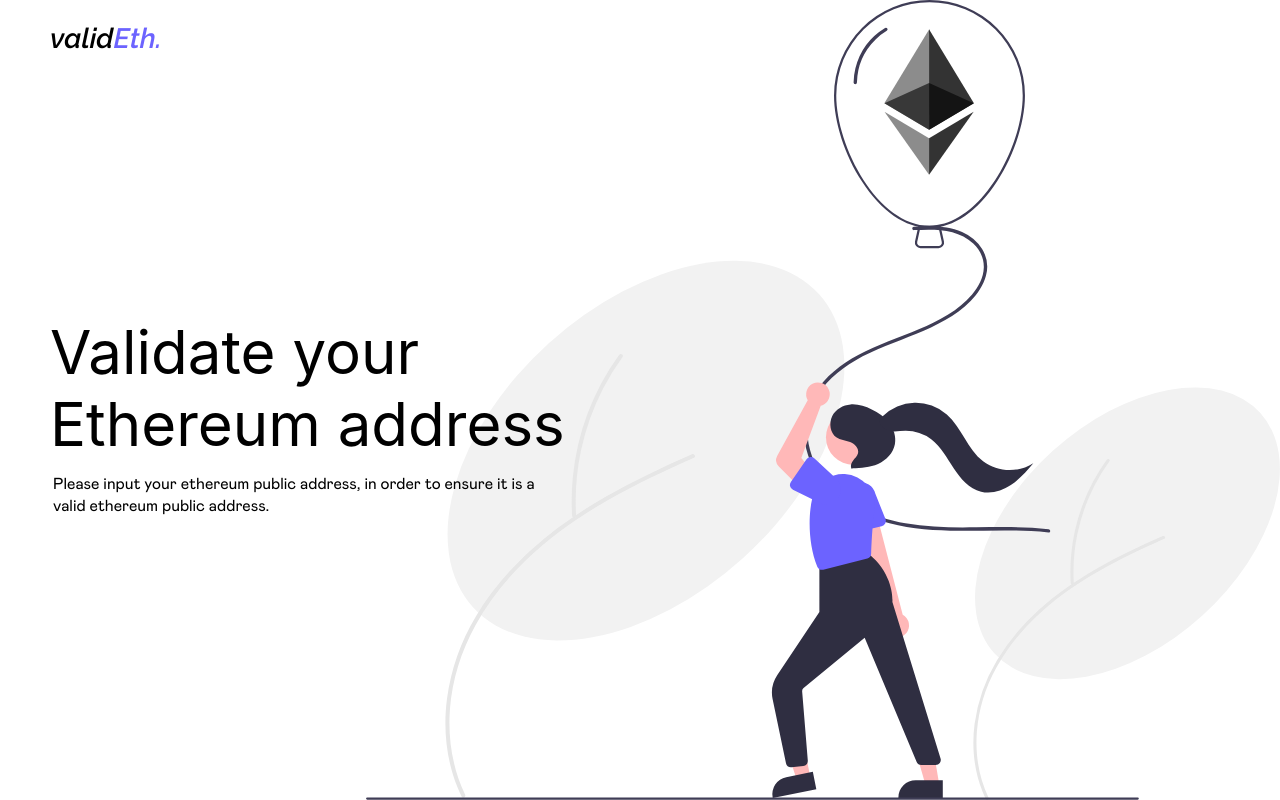
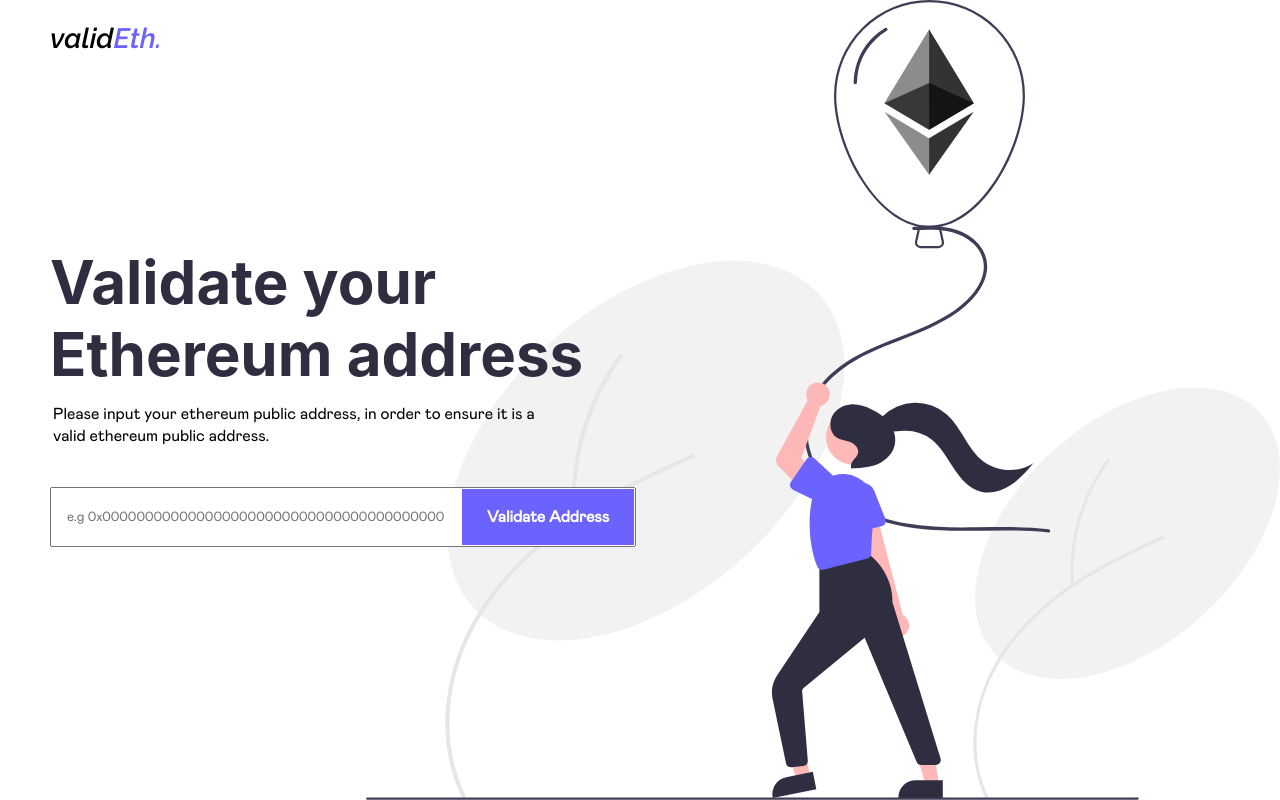
Before and after one commit to Xand6r/eth-validator-frontend, a React (Create React App) app: page / in a window 1280 px wide. Built offline with nearby package versions, Linux system fonts and the light colour scheme.

Commit message:
create search component

```diff
--- /dev/null
+++ b/src/components/searchComponent/index.jsx
@@ -0,0 +1,26 @@
+import React, { useState } from "react";
+import "./styles.scss";
+
+const ETH_ZERO_ADDRESS = "0x0000000000000000000000000000000000000000";
+
+export default function Index() {
+  const [searchKey, setSearchKey] = useState(null);
+  const [verificationSuccess, setVerificationSuccess] = useState(null);
+
+  return (
+    <div className="search__component">
+      <aside className="search__component__input">
+        <input
+          value={searchKey}
+          onChange={(e) => setSearchKey(e.target.value)}
+          placeholder={`e.g ${ETH_ZERO_ADDRESS}`}
+          type="text"
+          data-success={verificationSuccess}
+        />
+      </aside>
+      <button data-success={verificationSuccess}>
+        Validate Address
+      </button>
+    </div>
+  );
+}
--- /dev/null
+++ b/src/components/searchComponent/styles.scss
@@ -0,0 +1,78 @@
+@import "@/styles/variables.scss";
+
+.search__component {
+  position: relative;
+
+  input {
+    width: 100%;
+    font-family: "mabry-pro";
+    height: 60px;
+    padding: 25px 15px;
+    padding-right: 185px;
+    transition: $fast-transition;
+
+    &[data-success]{
+        border: 1px solid $success-green;
+        &:focus{
+            border: 1px solid $success-green;
+        }
+    }
+    &[data-success = "false"]{
+        border: 1px solid $error-red;
+        &:focus{
+            border: 1px solid $error-red;
+        }
+    }
+
+    &:focus{
+        border: 1px solid $primary-blue;
+        outline: none;
+    }
+  }
+
+  button {
+    position: absolute;
+    top: 2px;
+    right: 2px;
+
+    color: white;
+    background-color: $primary-blue;
+
+    box-shadow: none;
+    border: 0px solid white;
+    cursor: pointer;
+    transition: $fast-transition;
+
+    font-family: "mabry-pro";
+    font-weight: 600;
+    font-size: 1rem;
+
+    height: 3.5rem;
+    padding: 1.25rem 1.5625rem;
+
+    &:hover {
+      box-shadow: none;
+      outline: none;
+      opacity: 0.85;
+    }
+
+    &:disabled{
+        opacity: 0.7;
+        cursor: not-allowed;
+        &:hover{
+            opacity: 0.7;
+        }
+    }
+    &:active {
+      outline: none;
+      border: 0px solid white;
+      opacity: 0.9;
+    }
+    &[data-success]{
+        background-color: $success-green;
+    }
+    &[data-success = "false"]{
+        background-color: $error-red;
+    }
+  }
+}
--- a/src/pages/searchPage/index.jsx
+++ b/src/pages/searchPage/index.jsx
@@ -1,20 +1,29 @@
 import React from "react";
+import SearchComponent from "@/components/searchComponent";
+
 import "./styles.scss";
 
 export default function SearchPage() {
   return (
-    <div id="SearchPage">
+    <div className="searchpage">
       <header>
-        <h3>valid<span>Eth.</span></h3>
+        <h3>
+          valid<span>Eth.</span>
+        </h3>
       </header>
 
       <section>
         <div>
-          <h1>Validate your <br /> Ethereum address</h1>
+          <h1>
+            Validate your <br /> Ethereum address
+          </h1>
           <span>
-            Please input your ethereum public address, in order to ensure
-            it is a valid ethereum public address.
+            Please input your ethereum public address, in order to ensure it is
+            a valid ethereum public address.
           </span>
+          <div className="searchpage__inputwrapper">
+            <SearchComponent />
+          </div>
         </div>
       </section>
     </div>
--- a/src/pages/searchPage/styles.scss
+++ b/src/pages/searchPage/styles.scss
@@ -1,6 +1,6 @@
 @import "@/styles/variables.scss";
 
-#SearchPage {
+.searchpage {
   display: flex;
   flex-direction: column;
 
@@ -17,17 +17,18 @@
   header {
     font-weight: bold;
     font-family: "Raleway", sans-serif;
-    span{
-        color: #6C63FF;
+    span {
+      color: #6c63ff;
     }
   }
 
   section {
     height: fit-content;
+    width: fit-content;
     margin: auto 0;
 
     & > div {
-      h2 {
+      h1 {
         font-weight: bold;
         color: $secondary-black;
       }
@@ -41,4 +42,9 @@
       }
     }
   }
+
+  &__inputwrapper {
+    width: 110%;
+    margin: 40px 0;
+  }
 }
--- a/src/styles/variables.scss
+++ b/src/styles/variables.scss
@@ -12,3 +12,5 @@ $fast-transition: 200ms;
 // defining the color pallete
 $primary-blue: #6C63FF;
 $secondary-black: #2F2E41;
+$success-green: #24CE80;
+$error-red: #DB0C0C;
```
